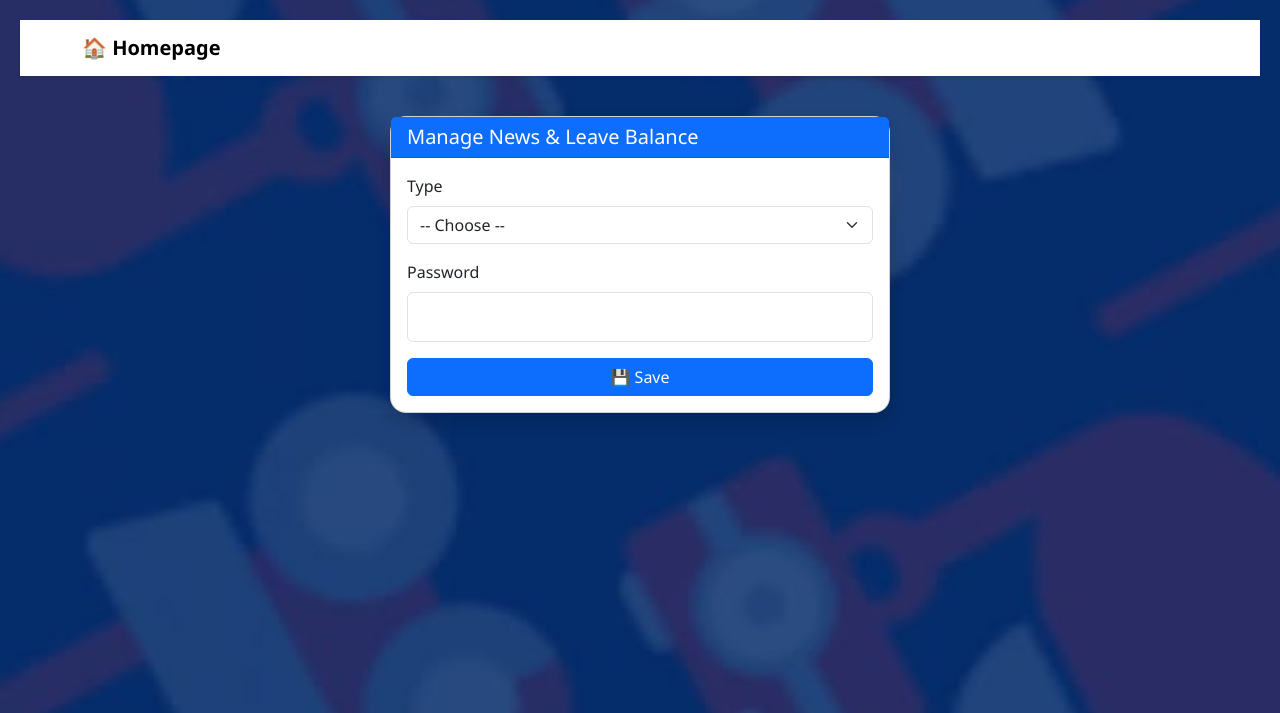
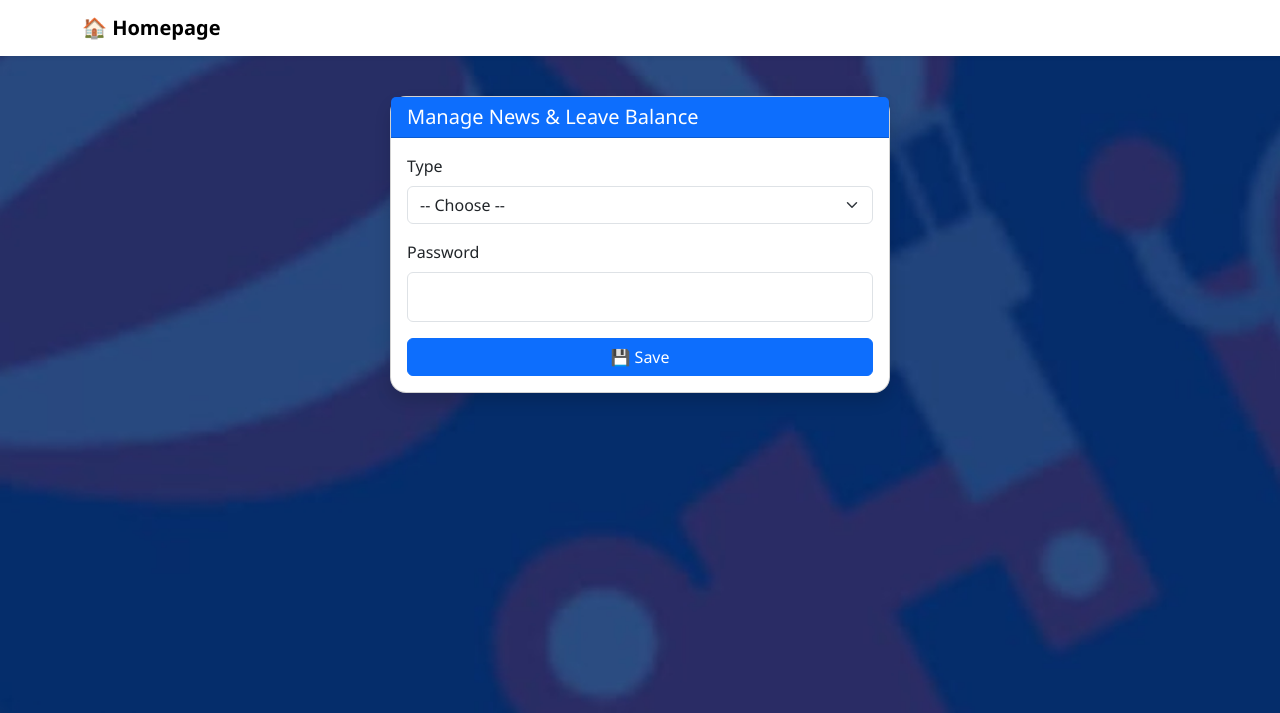
Before and after one commit to MuhammadMuhidin/icanreadcinere-absensi, a Flask app: page /upload in a window 1280 px wide. Shown: the top 713 px of the page. Run offline with Flask 3, Linux system fonts and the light colour scheme; the visitor is signed in with stand-in values (Sample User, id 1); parts of the project's set-up code (start-up, migrations or seed data) failed here and were passed over.

Commit message:
Update upload.css

```diff
--- a/static/css/upload.css
+++ b/static/css/upload.css
@@ -1,11 +1,12 @@
-body {
-  margin: 0;
-  padding: 1.25rem;
-  font-family: 'Segoe UI', Tahoma, Geneva, Verdana, sans-serif;
-  background: url('/static/Background.jpg') center / cover no-repeat;
-  color: #1f2937;
-  font-size: 1rem;
-}
+    body {
+      background-color: #f8f9fa;
+      font-family: 'Segoe UI', sans-serif;
+      background-image: url('/static/Background.jpg');
+      background-size: cover;
+      background-repeat: no-repeat;
+      background-attachment: fixed;
+      transition: background-color 0.3s, color 0.3s;
+    }
     .upload-card {
       max-width: 500px;
       margin: 40px auto;
```
